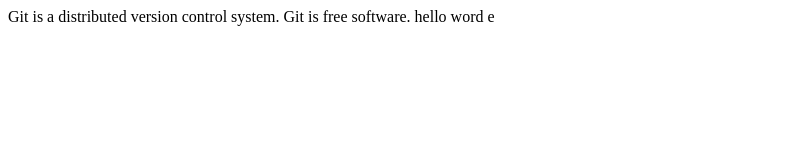
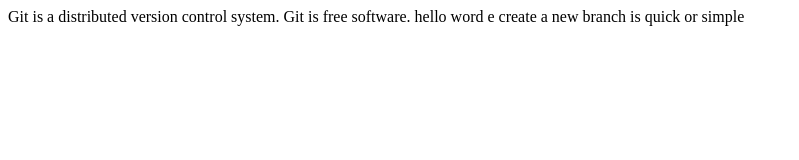
Before and after one commit to xiaowang09/learngit, a plain HTML site: page index.html in a window 1280 px wide. Shown: the whole page, without its empty margins (0-799 px from the left). Drawn offline with Linux system fonts and the light colour scheme.

Commit message:
冲突解决

```diff
--- a/index.html
+++ b/index.html
@@ -2,4 +2,5 @@
    Git is a distributed version control system.
    Git is free software.
    hello word e
+   create a new branch is quick or simple
 </P>
```
